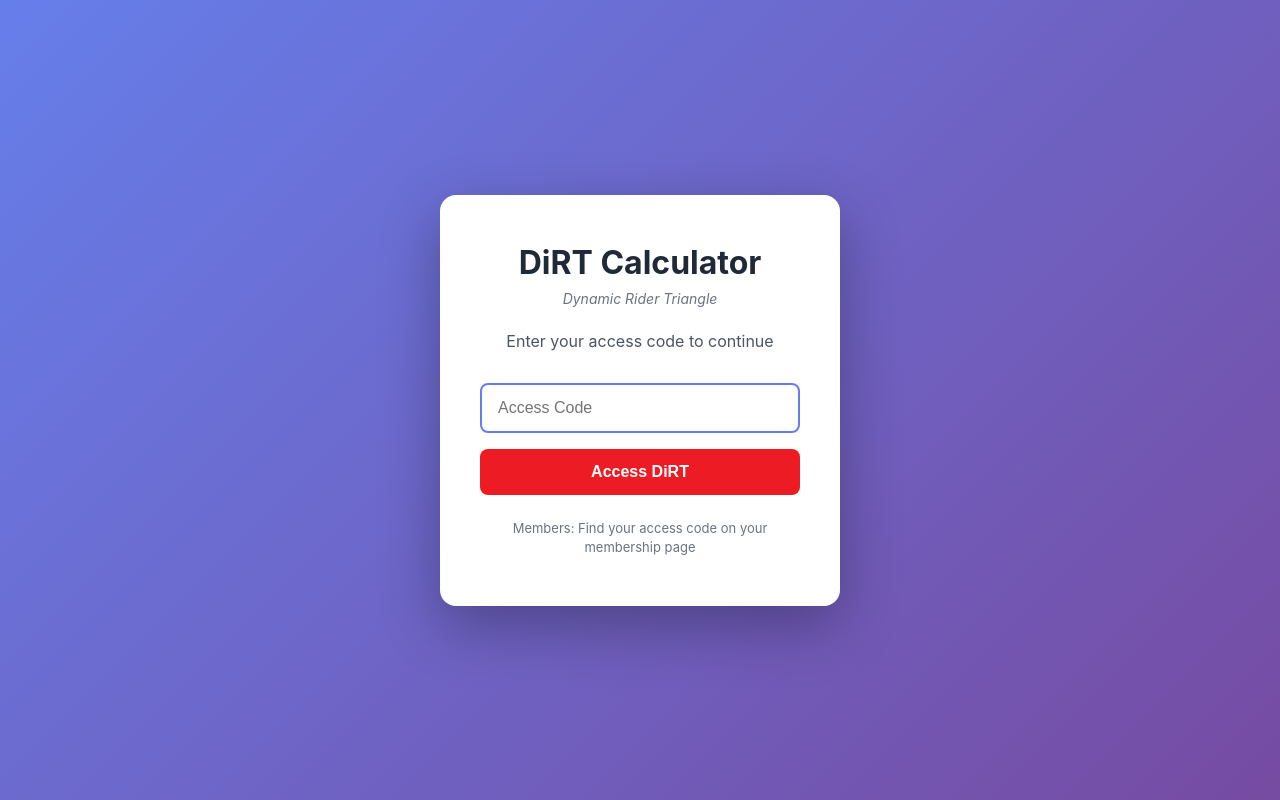
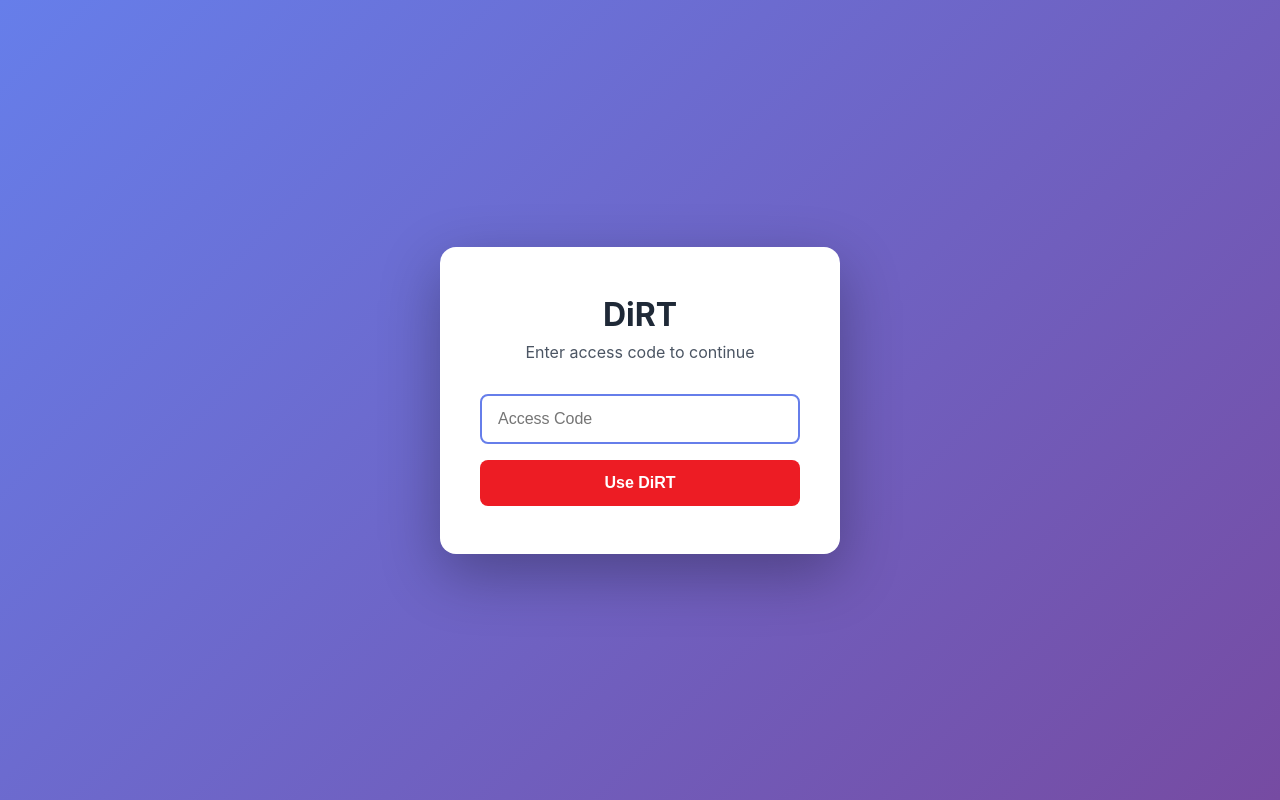
Before and after one commit to leelikesbikes/dirt-calculator, a Next.js app: page / in a window 1280 px wide. Built offline with nearby package versions, Linux system fonts and the light colour scheme.

Commit message:
Add files via upload

```diff
--- a/app/PasswordScreen.js
+++ b/app/PasswordScreen.js
@@ -17,6 +17,25 @@ export default function PasswordScreen({ children }) {
       setIsUnlocked(true);
     }
     setIsChecking(false);
+
+    // Track if being accessed directly vs in iframe
+    const isInIframe = window.self !== window.top;
+    const referrer = document.referrer;
+
+    // Log access method (visible in Vercel logs)
+    console.log('[DiRT Access]', {
+      inIframe: isInIframe,
+      referrer: referrer || 'direct',
+      timestamp: new Date().toISOString()
+    });
+
+    // Send to Vercel Analytics if available
+    if (window.va) {
+      window.va('track', 'Page View', {
+        inIframe: isInIframe,
+        referrer: referrer || 'direct'
+      });
+    }
   }, []);
 
   const handleSubmit = (e) => {
@@ -26,9 +45,30 @@ export default function PasswordScreen({ children }) {
       sessionStorage.setItem('dirt_unlocked', 'true');
       setIsUnlocked(true);
       setError('');
+
+      // Track successful password entry
+      const isInIframe = window.self !== window.top;
+      console.log('[DiRT Password Success]', {
+        inIframe: isInIframe,
+        referrer: document.referrer || 'direct',
+        timestamp: new Date().toISOString()
+      });
+
+      // Send to Vercel Analytics if available
+      if (window.va) {
+        window.va('track', 'Password Success', {
+          inIframe: isInIframe,
+          referrer: document.referrer || 'direct'
+        });
+      }
     } else {
       setError('Incorrect password. Please try again.');
       setPassword('');
+
+      // Track failed attempts (helps spot brute force)
+      console.log('[DiRT Password Failed]', {
+        timestamp: new Date().toISOString()
+      });
     }
   };
 
@@ -42,10 +82,9 @@ export default function PasswordScreen({ children }) {
     return (
       <div className={styles.container}>
         <div className={styles.card}>
-          <h1 className={styles.title}>DiRT Calculator</h1>
-          <p className={styles.subtitle}>Dynamic Rider Triangle</p>
+          <h1 className={styles.title}>DiRT</h1>
           <p className={styles.description}>
-            Enter your access code to continue
+            Enter access code to continue
           </p>
 
           <form onSubmit={handleSubmit} className={styles.form}>
@@ -65,13 +104,9 @@ export default function PasswordScreen({ children }) {
             )}
 
             <button type="submit" className={styles.button}>
-              Access DiRT
+              Use DiRT
             </button>
           </form>
-
-          <p className={styles.note}>
-            Members: Find your access code on your membership page
-          </p>
         </div>
       </div>
     );
```
